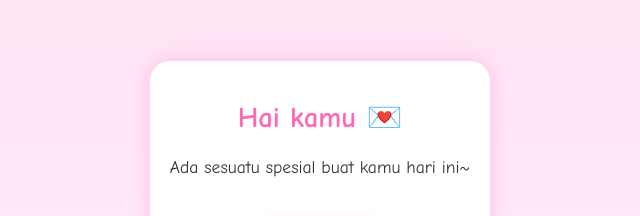
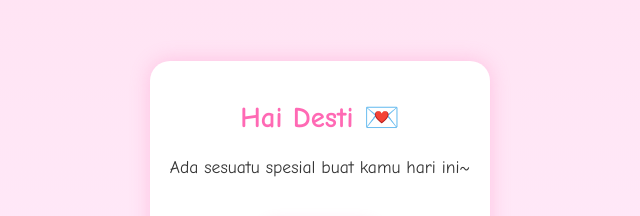
Before and after one commit to Hansss007/fordest, a plain HTML site: page index.html in a window 1280 px wide. Shown: the part 231-447 px from the top of the page, 320-960 px from the left. Drawn offline with Linux system fonts and the light colour scheme.

Commit message:
Update index.html

```diff
--- a/index.html
+++ b/index.html
@@ -81,7 +81,7 @@
 </head>
 <body>
   <div class="container" id="welcome">
-    <h1>Hai kamu 💌</h1>
+    <h1>Hai Desti 💌</h1>
     <p>Ada sesuatu spesial buat kamu hari ini~</p>
     <button onclick="showCard()">Buka Kartu</button>
   </div>
```
